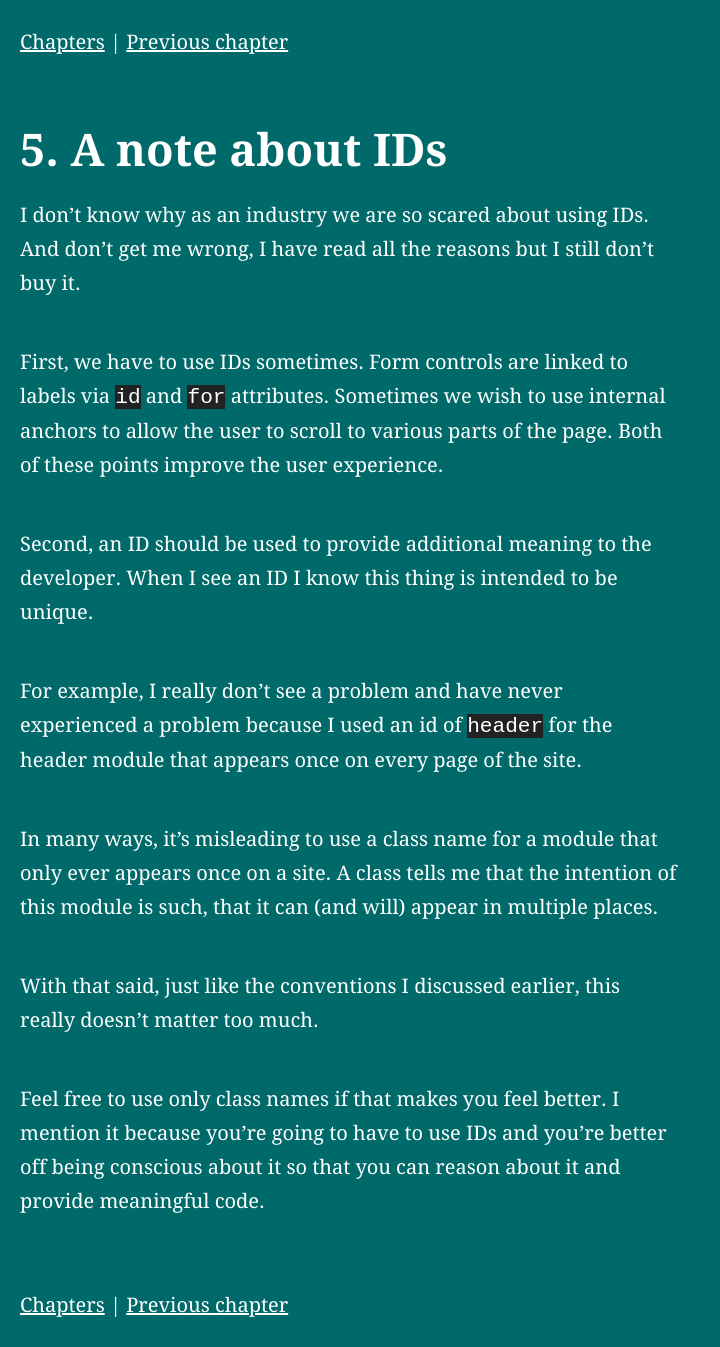
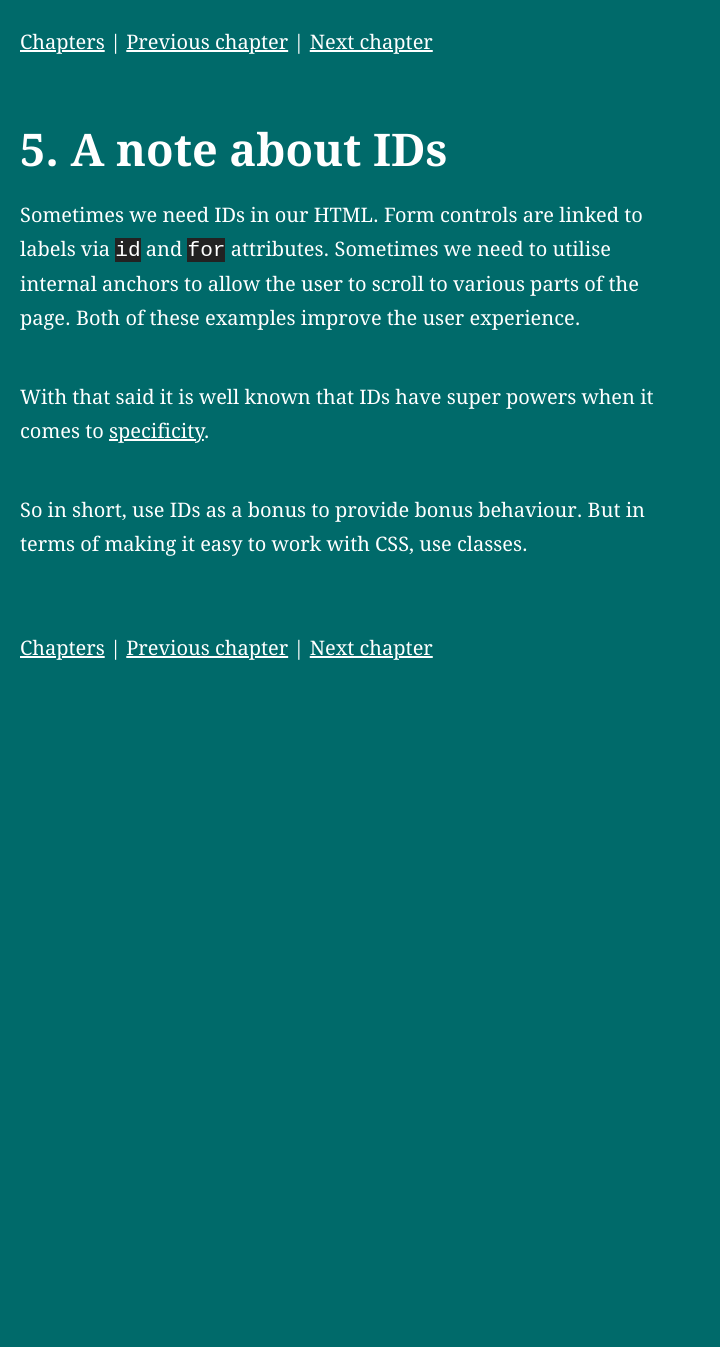
Before and after one commit to adamsilver/maintainablecss.com-jekyll, a Jekyll site: the page built from _pages/05-ids.md, in a window 1280 px wide. Shown: the whole page, without its empty margins (0-720 px from the left). Built offline with Jekyll 4.4.1, drawn with Linux system fonts in a browser that asks for light colours; after the commit the page ends 900 px from its top, so only the background shows below that.

```diff
--- a/_pages/05-ids.md
+++ b/_pages/05-ids.md
@@ -5,18 +5,12 @@ id: chapter5
 permalink: /chapters/5/
 previousPage:
   href: /chapters/4/
+nextPage:
+  href: /chapters/6/
 ---
 
-I don't know why as an industry we are so scared about using IDs. And don't get me wrong, I have read all the reasons but I still don't buy it.
+Sometimes we need IDs in our HTML. Form controls are linked to labels via `id` and `for` attributes. Sometimes we need to utilise internal anchors to allow the user to scroll to various parts of the page. Both of these examples improve the user experience.
 
-First, we have to use IDs sometimes. Form controls are linked to labels via `id` and `for` attributes. Sometimes we wish to use internal anchors to allow the user to scroll to various parts of the page. Both of these points improve the user experience.
+With that said it is well known that IDs have super powers when it comes to [specificity](http://www.w3.org/TR/css3-selectors/#specificity).
 
-Second, an ID should be used to provide additional meaning to the developer. When I see an ID I know this thing is intended to be unique.
-
-For example, I really don't see a problem and have never experienced a problem because I used an id of `header` for the header module that appears once on every page of the site.
-
-In many ways, it's misleading to use a class name for a module that only ever appears once on a site. A class tells me that the intention of this module is such, that it can (and will) appear in multiple places.
-
-With that said, just like the conventions I discussed earlier, this really doesn't matter too much.
-
-Feel free to use only class names if that makes you feel better. I mention it because you're going to have to use IDs and you're better off being conscious about it so that you can reason about it and provide meaningful code.
+So in short, use IDs as a bonus to provide bonus behaviour. But in terms of making it easy to work with CSS, use classes.
```
Also changed, not shown: _pages/06-state.md (added, +26 -0 lines).
